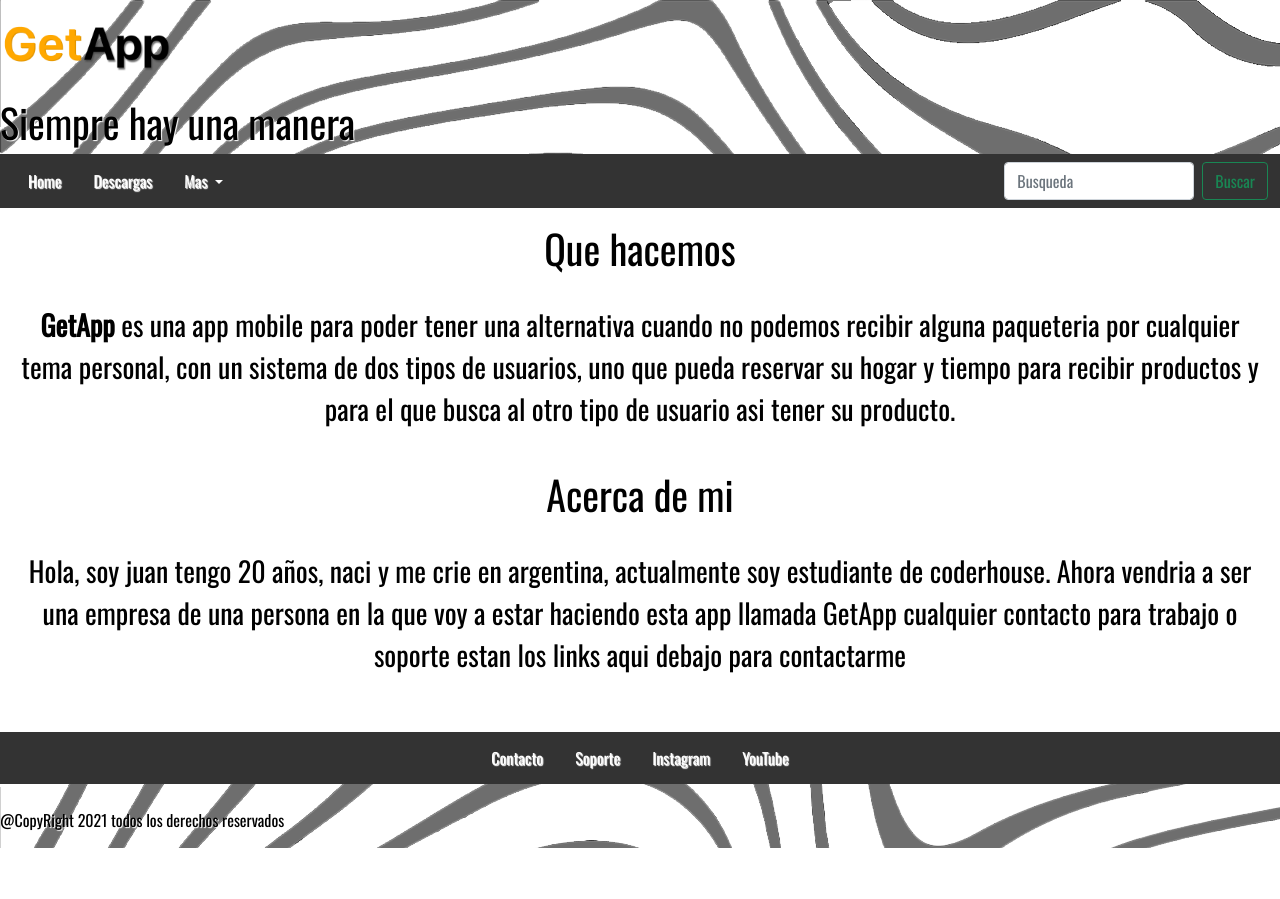
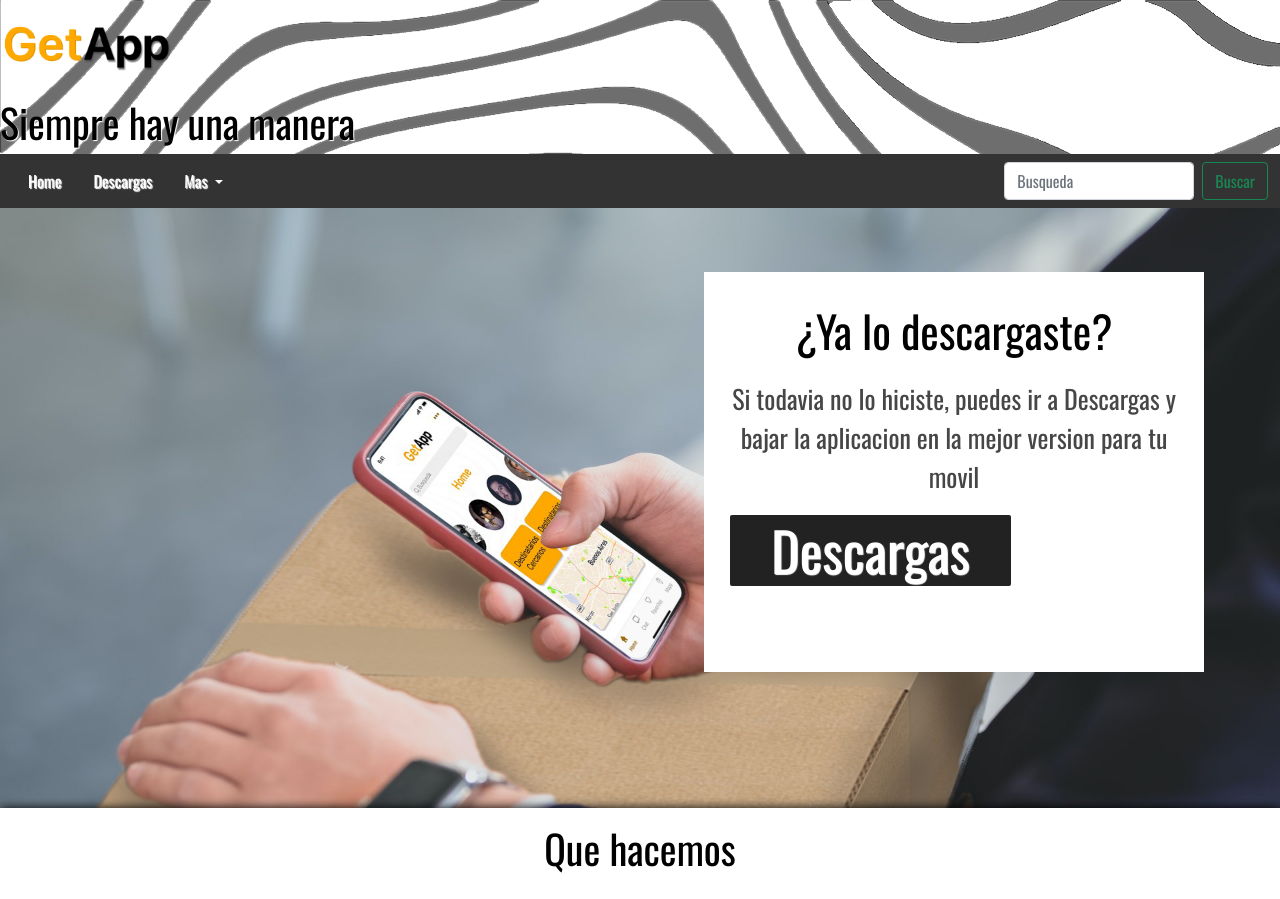
Before and after one commit to Birocode/mi_repositorio, a plain HTML site: page index.html in a window 1280 px wide. Shown: the top 899 px of the page. Before the commit the page ends 848 px from the top, so only its background shows below. Drawn offline with nearby package versions, Linux system fonts and the light colour scheme.

Commit message:
Background

```diff
--- a/css/main.css
+++ b/css/main.css
@@ -111,6 +111,49 @@ h4 {
 
 /* Parrafos */
 
+.imagenMenu {
+    background-image: url(../img/mockup.jpg);
+    height: 600px;
+    background-position: center;
+    background-repeat: no-repeat;
+    background-size: cover;
+    display: flex;
+}
+
+.menuImagen {
+    background-color: white;
+    display: block;
+    text-align: center;
+    font-size: 44px;
+    padding: 2vw;
+    width: 500px;
+    height: 400px;
+    margin-left: 55vw;
+    margin-top: 5vw;
+}
+
+.descargasMenu {
+    font-size: 26px;
+    display: flex;
+    margin-top: 15px;
+    color: rgb(70, 70, 70);
+}
+
+.botonMenu {
+    display: flex;
+    justify-content: center;
+    flex-direction: column;
+    margin-top: 1.5vw;
+    width: 22vw;
+    height: 5.5vw;
+    background-color: rgb(34, 34, 34);
+    text-decoration: none;
+    color: white;
+    font-size: 54px;
+    font-stretch: 100px;
+    border-radius: 2px;
+}
+
 .Parrafos {
     display: grid;
     grid-row: auto;
@@ -197,7 +240,7 @@ li a {
 
 /* Descargas */
 
-.botones{
+.botones {
     display: flex;
     flex-direction: row;
 }
@@ -217,7 +260,7 @@ li a {
     font-size: 1.5rem;
 }
 
-#checkbox-1{
+#checkbox-1 {
     width: 20px;
     height: 20px;
 }
@@ -334,7 +377,7 @@ legend {
         margin-right: 0px;
     }
 
-    .Leyenda{
+    .Leyenda {
         display: flex;
         flex-direction: column;
 
@@ -357,15 +400,15 @@ legend {
         justify-content: center;
     }
 
-    .navbar-toggler{
+    .navbar-toggler {
         width: 30rem;
     }
 
-    .mail{
+    .mail {
         font-size: 1.3rem;
     }
 
-    .duda{
+    .duda {
         font-size: 1rem;
     }
 }
@@ -455,7 +498,8 @@ legend {
     }
 
     .duda {
-        width: 30rem; height: 15rem;
+        width: 30rem;
+        height: 15rem;
     }
 
     .queHacemos {
--- a/index.html
+++ b/index.html
@@ -6,7 +6,8 @@
     <meta charset="UTF-8">
     <meta http-equiv="X-UA-Compatible" content="IE=edge">
     <meta name="viewport" content="width=device-width, initial-scale=1.0">
-    <meta name="description" content="Bienvenido a GetApp la aplicacion que necesitas para poder resolver tus inconvenientes con envios">
+    <meta name="description"
+        content="Bienvenido a GetApp la aplicacion que necesitas para poder resolver tus inconvenientes con envios">
     <meta name="keywords" content="envios, recibir, destinatarios, paqueteria, compras online">
     <title>GetApp Home</title>
     <link rel="preconnect" href="https://fonts.googleapis.com">
@@ -64,10 +65,24 @@
             </div>
         </nav>
 
+        <!-- inicio foto menu  -->
+
+        <div class="imagenMenu">
+            <p class="menuImagen">¿Ya lo descargaste? <span class="descargasMenu"> Si todavia no lo hiciste, puedes ir a Descargas y bajar la aplicacion en la mejor version para tu movil</span> <a class="botonMenu" href="pages/descargas.html">Descargas</a></p>
+        </div>
+
+        <!-- final foto menu  -->
+
     </header>
 
     <!-- final header -->
 
+    <!-- inicio foto menu  -->
+
+
+
+
+    <!-- final foto menu  -->
 
     <!-- inicio parrafos -->
     <section class="Parrafos">
```
Also changed, not shown: img/mockup.jpg (added).
